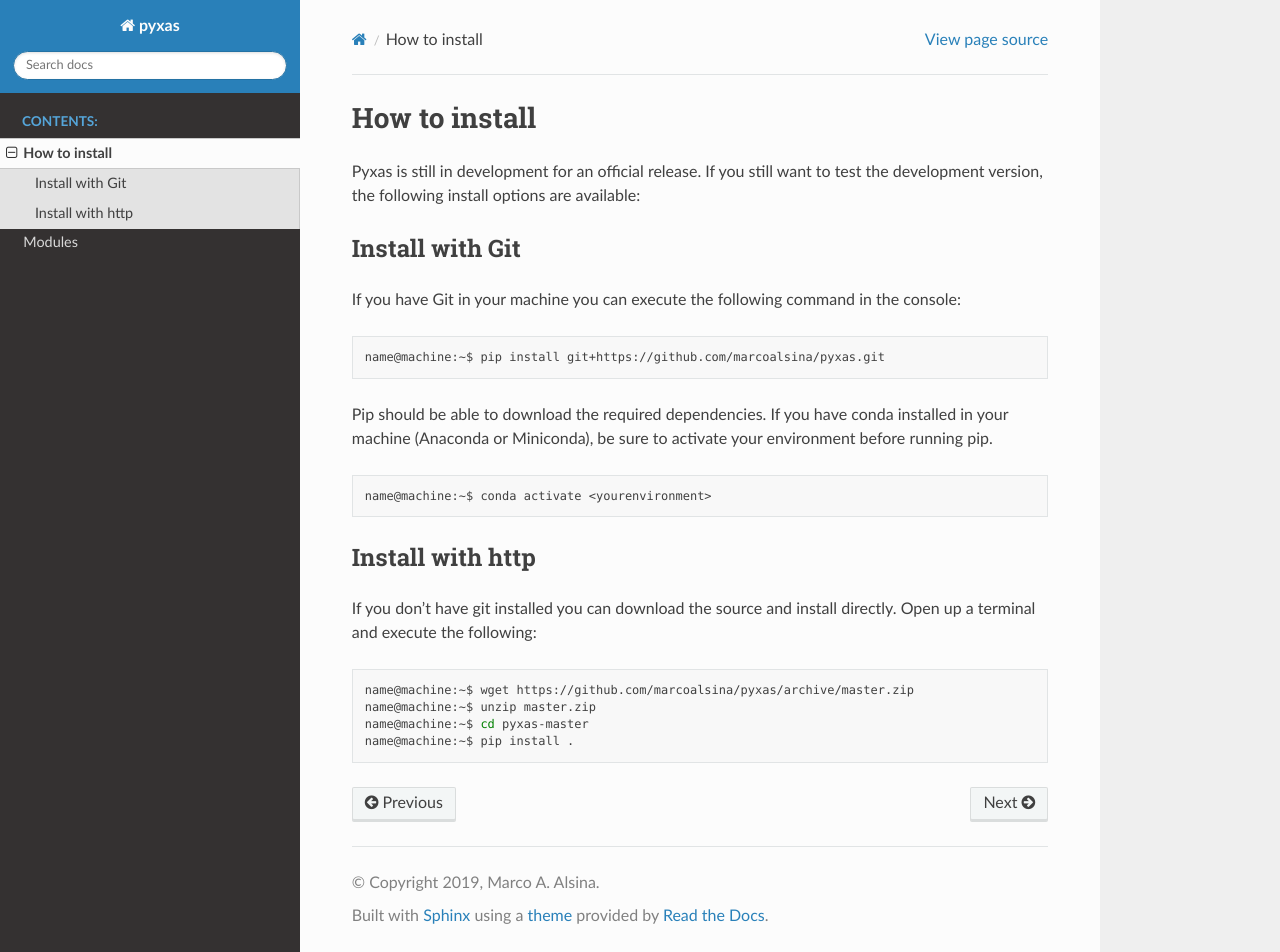
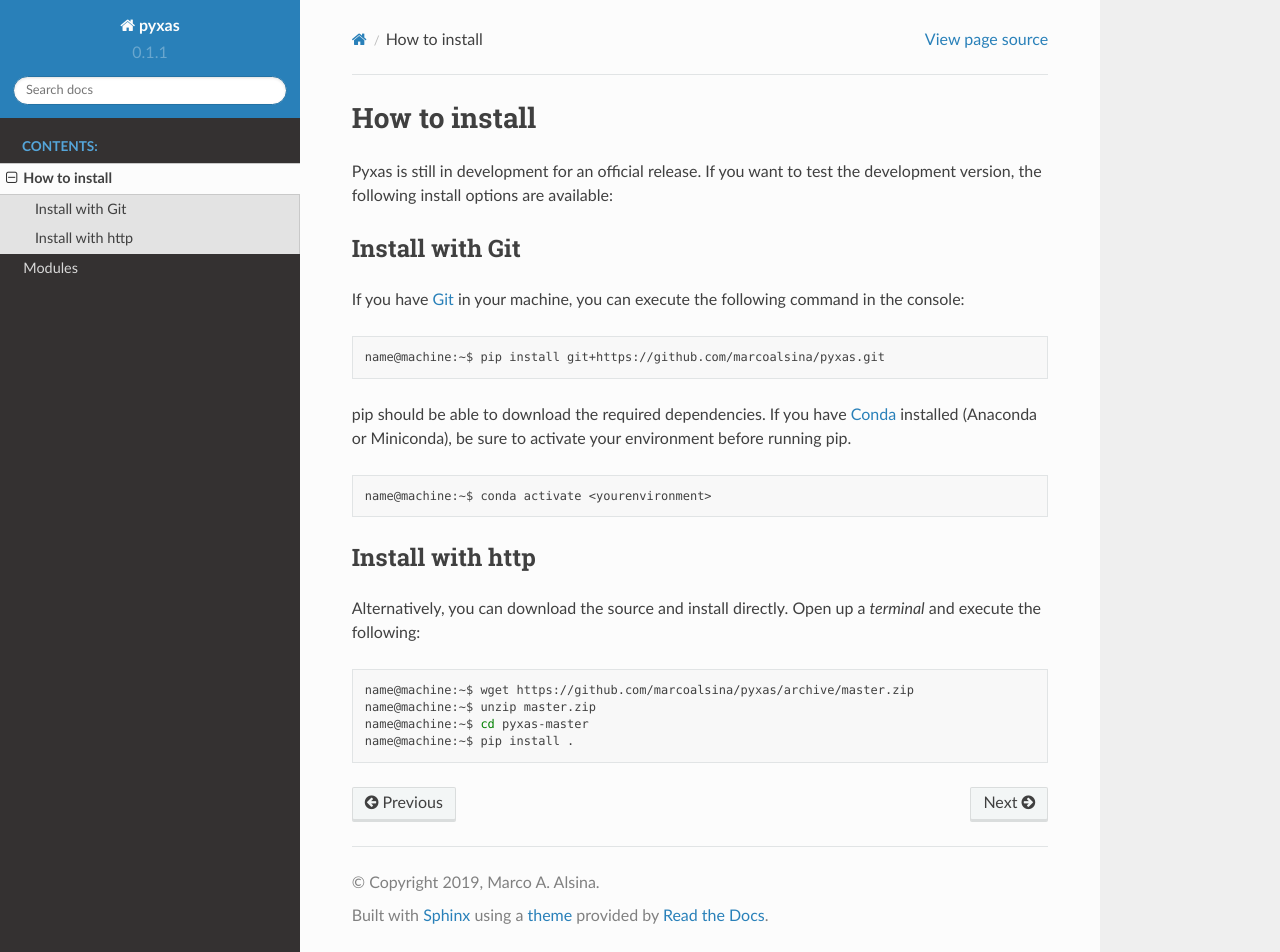
Before and after one commit to marcoalsina/araucaria, a Sphinx documentation site: the page built from docs/source/install.rst, in a window 1280 px wide and 952 px high. Built offline with Sphinx 7.4.7 and the Read the Docs theme 2.0.0, drawn with Linux system fonts in a browser that asks for light colours; the version number is read from the project's files by our own code.

Commit message:
Added referenced version file, updated docs.

```diff
--- a/docs/source/conf.py
+++ b/docs/source/conf.py
@@ -15,6 +15,11 @@ import sys
 import sphinx_rtd_theme
 sys.path.insert(0, os.path.abspath('.'))
 
+# retrieving the version
+f   = open(os.path.join('..','..','version'), 'r')
+ver = f.readline()
+f.close()
+
 
 # -- Project information -----------------------------------------------------
 
@@ -23,7 +28,7 @@ copyright = '2019, Marco A. Alsina'
 author    = 'Marco A. Alsina'
 
 # The full version, including alpha/beta/rc tags
-release = '0.1.1'
+release   = ver
 
 
 # -- General configuration ---------------------------------------------------
--- a/docs/source/index.rst
+++ b/docs/source/index.rst
@@ -3,7 +3,7 @@
    You can adapt this file completely to your liking, but it should at least
    contain the root `toctree` directive.
 
-Getting started with pyxas
+Documentation for pyxas
 =================================
 
 
--- a/docs/source/install.rst
+++ b/docs/source/install.rst
@@ -1,29 +1,28 @@
 How to install
-==============
+##############
 
 Pyxas is still in development for an official release.
-If you still want to test the development version, the following install options are available:
+If you want to test the development version, the following install options are available:
 
 Install with Git
-****************
+================
 
-If you have Git in your machine you can execute the following command in the console:
+If you have `Git <https://git-scm.com/>`_ in your machine, you can execute the following command in the console:
 
 .. code-block:: bash
 
    name@machine:~$ pip install git+https://github.com/marcoalsina/pyxas.git
 
-Pip should be able to download the required dependencies.
-If you have conda installed in your machine (Anaconda or Miniconda), be sure to activate your environment before running pip.
+pip should be able to download the required dependencies. If you have `Conda <https://docs.conda.io/en/latest/>`_ installed (Anaconda or Miniconda), be sure to activate your environment before running pip.
 
 .. code-block:: bash
 
    name@machine:~$ conda activate <yourenvironment>
 
 Install with http
-*****************
+=================
 
-If you don't have git installed you can download the source and install directly. Open up a terminal and execute the following:
+Alternatively, you can download the source and install directly. Open up a `terminal` and execute the following:
 
 .. code-block:: bash
 
```
Also changed, not shown: setup.py (+15 -10 lines), 1 other file.
